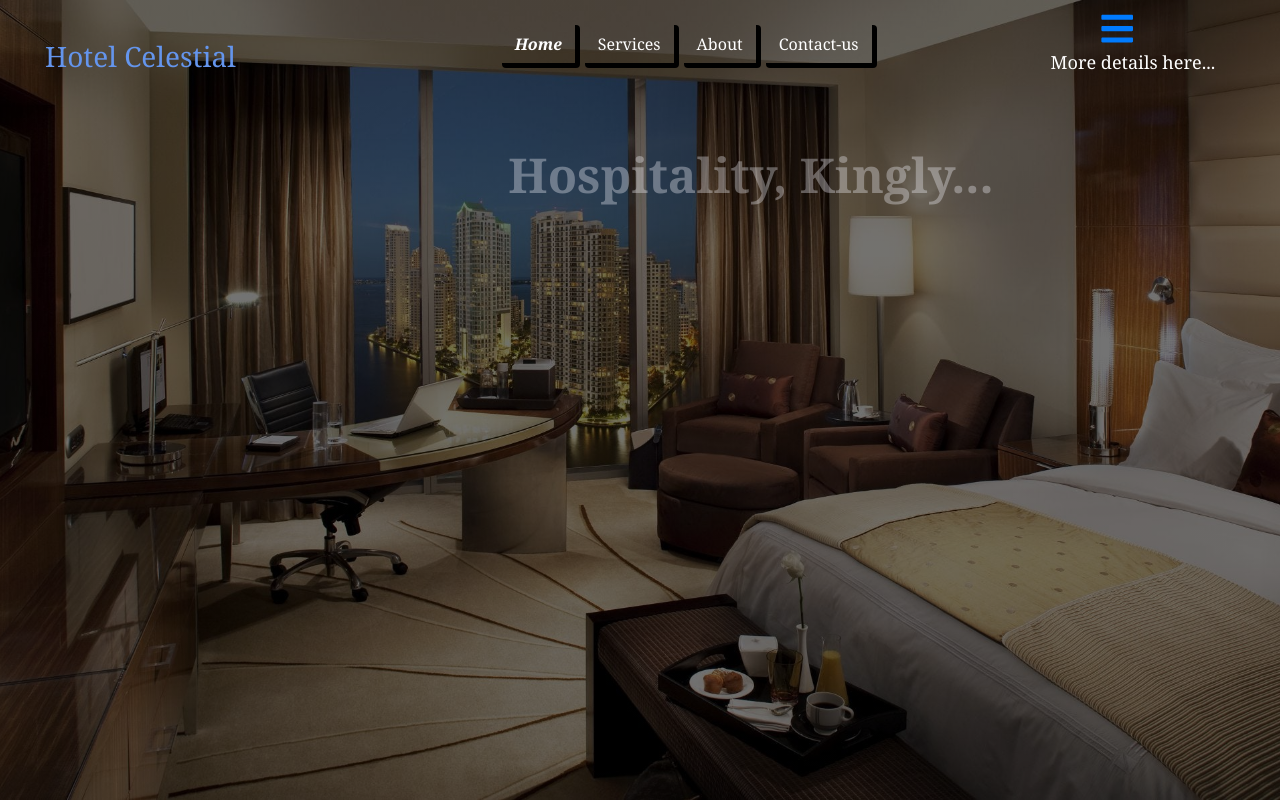
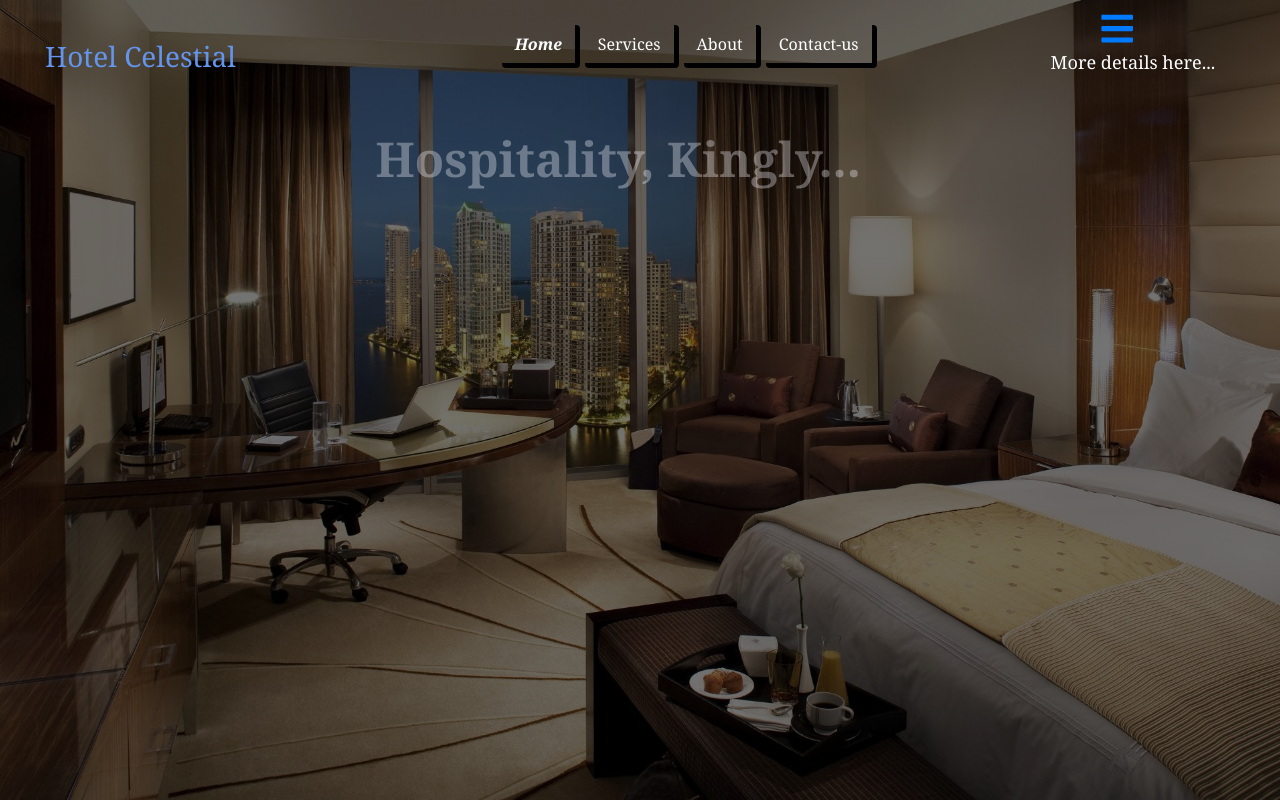
Before and after one commit to Chukwunazaekpere/hotel-management-frontend, a React (Create React App) app: page / in a window 1280 px wide. Built offline with nearby package versions, Linux system fonts and the light colour scheme.

Commit message:
build update

```diff
--- a/src/components/Homepage.jsx
+++ b/src/components/Homepage.jsx
@@ -24,22 +24,18 @@ export const Homepage = (props) => {
 
 
                     <section className='row'>
-                        <span >
-                            <span className='sidebar col-md-6'>
+                        <span className='sidebar col-md-3'>
                             {
                                 sidebar ?
-                                        <ul>
                                     <li><Sidebar /></li>
-                                        </ul>
                                     :
                                     null
                                 }
                         </span>
-                            <h1 className='welcome-text animate__animated animate__flash animate__infinite mt-5'>
+
+                        <h1 className='col welcome-text animate__animated animate__flash animate__infinite mt-5'>
                             Hospitality, Kingly...
                         </h1>
-
-                        </span>
                     </section>
             </div>
         );
--- a/src/components/Utilities/Button.jsx
+++ b/src/components/Utilities/Button.jsx
@@ -15,7 +15,6 @@ class Button extends React.Component{
             <div className='btn-styles'>
                 {
                     // Navigate user to "Log -in" page
-
                     path === 'Forgot password ?' ?
                         <Link to='/forgot-password' className='btn btn-secondary'>{path}</Link>
                     :
--- a/src/components/styles/homepageStyles.css
+++ b/src/components/styles/homepageStyles.css
@@ -25,13 +25,15 @@
     justify-content: center;
     align-items: center;
     --animate-duration: 5s;
+    font-weight: bolder;
+    font-size: 3rem;
 }
 
 
 .sidebar{
-    justify-content: center;
+    justify-content: flex-end;
     width: 150%;
-    margin-left: -33%;
+    margin-left: -29%;
 
 }
 
```
Also changed, not shown: 12 other files (tests, documents, lock files or other folders). Lines whose indentation alone changed are shown as unchanged.
